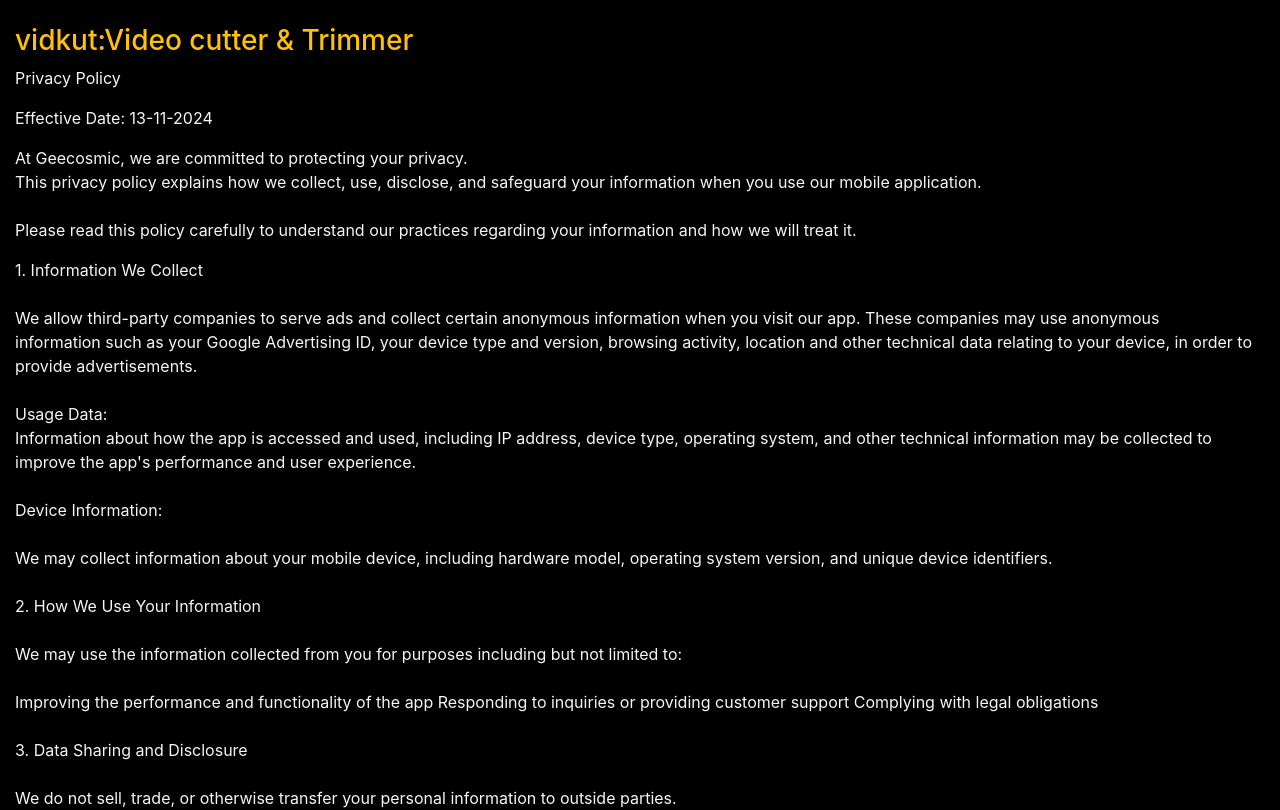
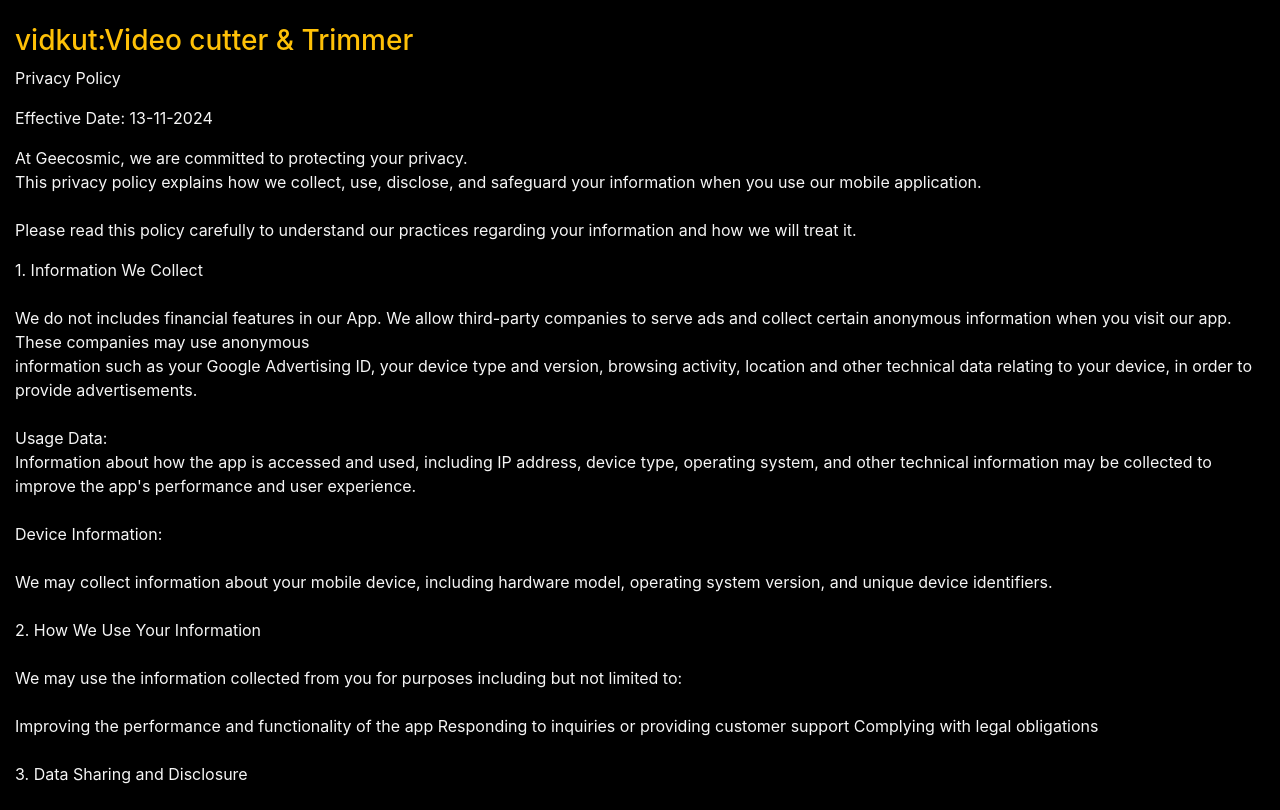
Before and after one commit to geecosmic/PRIVACY-video-split, a plain HTML site: page index.html in a window 1280 px wide. Shown: the top 810 px of the page. Drawn offline with nearby package versions, Linux system fonts and the light colour scheme.

Commit message:
Update index.html

```diff
--- a/index.html
+++ b/index.html
@@ -26,7 +26,7 @@
    </p>
 
     1. Information We Collect<br><br>
-
+    We do not includes financial features in our App.
     We allow third-party companies to serve ads and collect certain anonymous information when you visit our app. These companies may use anonymous <br> information such as your Google Advertising ID, your device type and version, browsing activity, location and other technical data relating to your device, in order to provide advertisements.
 
     <br> <br>
```
